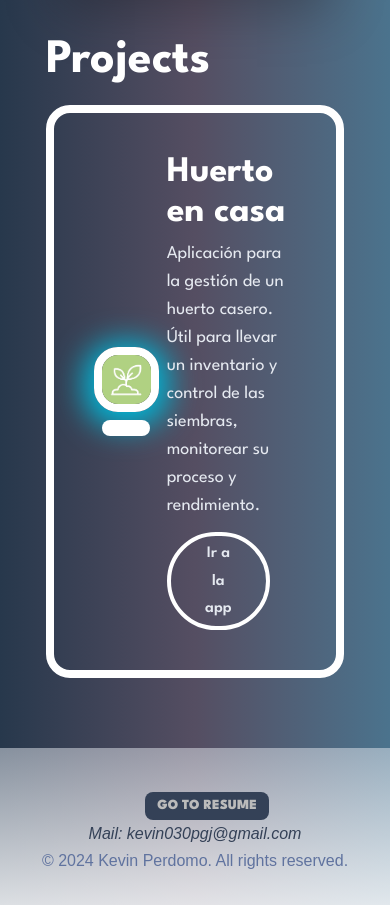
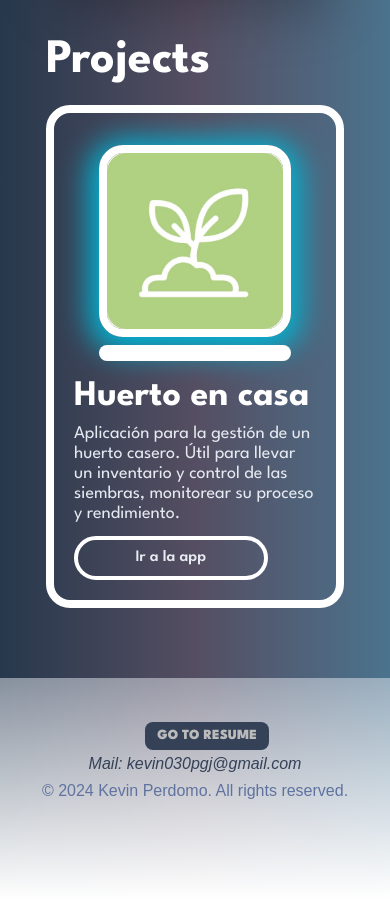
Before and after one commit to vinxcode/portfolio, an Astro site: page / in a window 390 px wide. Shown: the part 839-1744 px from the top of the page. Built offline with nearby package versions, Linux system fonts and the light colour scheme; Astro itself is replaced by a stand-in of ours.

Commit message:
Making projects responsive

```diff
--- a/src/components/Project.astro
+++ b/src/components/Project.astro
@@ -2,20 +2,20 @@
 
 ---
 
-<article class="flex border-8 border-white rounded-3xl p-10 gap-2">
-    <div class="flex flex-col justify-center gap-2 items-center w-1/3">
+<article class="flex flex-col border-8 border-white rounded-3xl p-3 gap-2 items-center md:flex-row md:px-9 md:py-7">
+    <div class="flex flex-col justify-center gap-2 items-center md:w-1/3 mt-5 md:mt-auto">
         <img src="logo-huerto.jpg" alt="Imagen de Huerto"
-        class="rounded-3xl border-white border-8 w-36 mx-auto animate-in">
-        <div class="bg-white py-2 px-5 rounded-full text-grey-dark text-3xl flex items-center gap-2 justify-center">
+        class="rounded-3xl border-white border-8 w-48 md:w-32 mx-auto animate-in">
+        <div class="bg-white py-2 px-5 rounded-full text-grey-dark text-2xl flex items-center gap-2 justify-center w-full md:w-auto">
             <span class="icon-[ri--nextjs-fill] "></span>
-            <span class="icon-[simple-icons--supabase] text-xl"></span>
+            <span class="icon-[simple-icons--supabase] text-lg"></span>
         </div>
     </div>
-    <div class="w-2/3 flex flex-col gap-3">
+    <div class="w-full flex flex-col gap-3 md-w-2/3 p-2">
         <h3 class="text-4xl font-bold text-white mb-[-5px]">Huerto en casa</h3>
-        <p class="font-leagueSpartan text-lg">Aplicación para la gestión de un huerto casero. Útil para llevar un inventario y control de las siembras, monitorear su proceso y rendimiento.</p>
+        <p class="font-leagueSpartan text-lg leading-5">Aplicación para la gestión de un huerto casero. Útil para llevar un inventario y control de las siembras, monitorear su proceso y rendimiento.</p>
         <div class="flex gap-3 items-center">
-            <button class="border-4 border-white rounded-full px-7 py-1 w-4/5 font-leagueSpartan font-semibold">Ir a la app</button>
+            <button class="border-4 border-white rounded-3xl px-7 py-1 w-4/5 font-leagueSpartan font-semibold">Ir a la app</button>
             <a href="https://github.com/vinxcode/huerto"><span class="icon-[bi--github] text-white text-4xl mt-2"></span></a>
         </div>
     </div>
```
